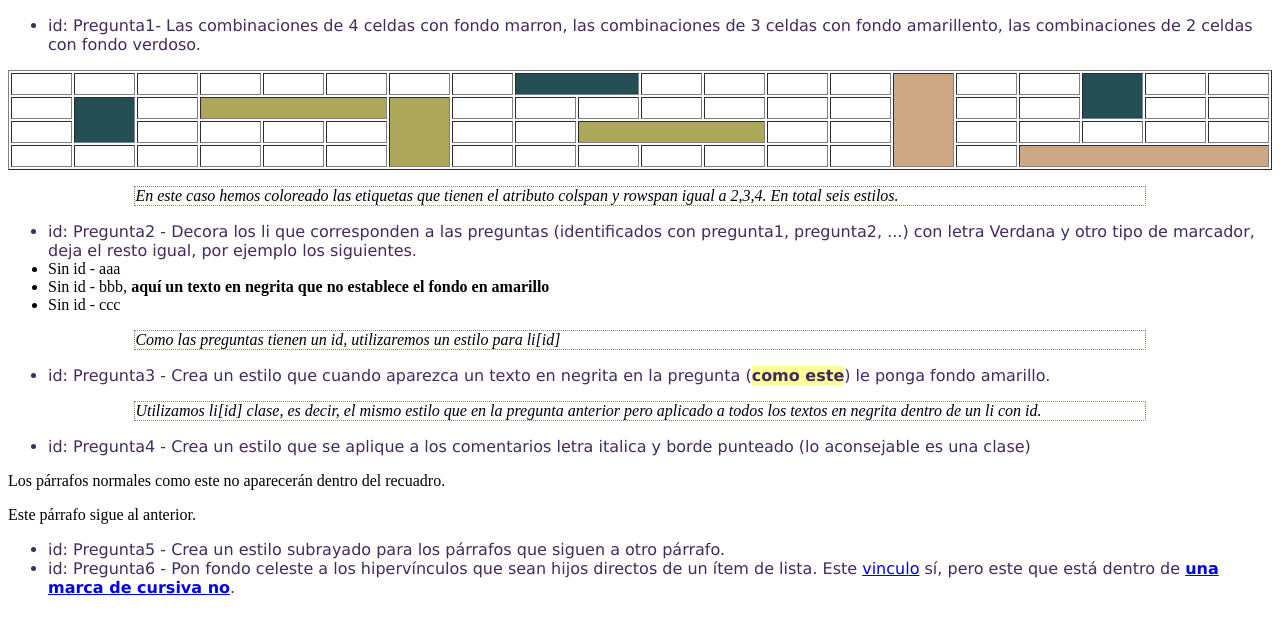
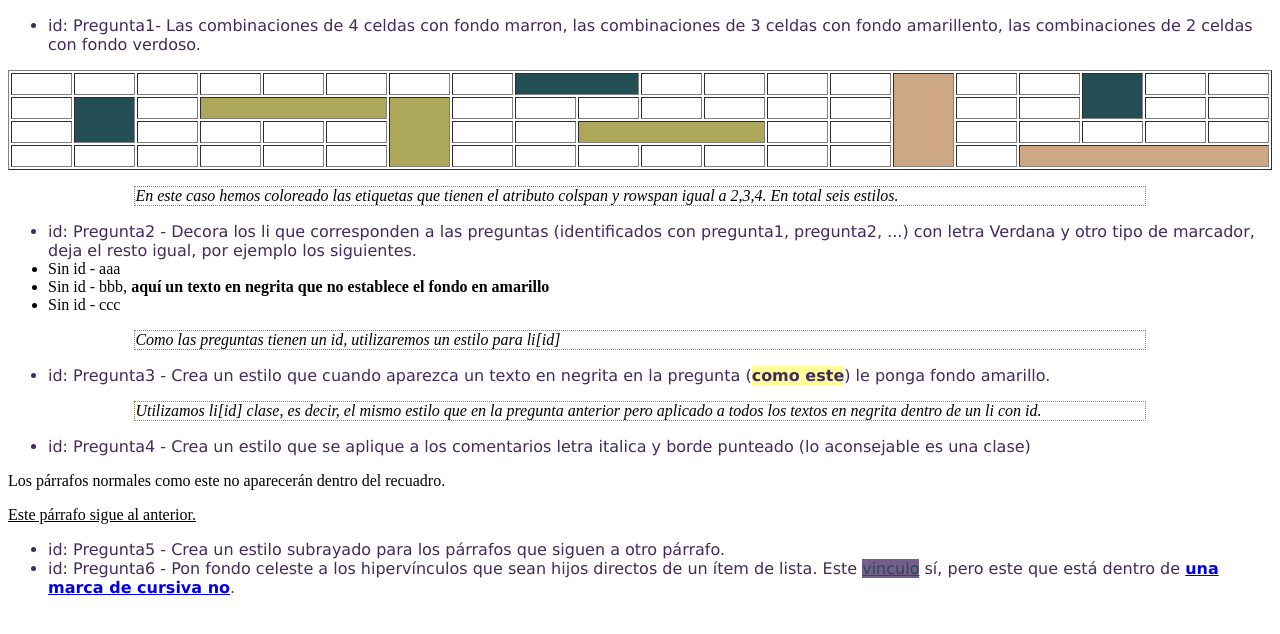
Before and after one commit to bernardomft/BernardoMoran_DIW2021, a plain HTML site: page (1)Selectores complejos/selectores_complejos.html in a window 1280 px wide. Drawn offline with Linux system fonts and the light colour scheme.

Commit message:
Update selectores_complejos.html
Ejercicio 1 finalizado

```diff
--- a/(1)Selectores complejos/selectores_complejos.html
+++ b/(1)Selectores complejos/selectores_complejos.html
@@ -26,8 +26,9 @@
 			text-decoration: underline;
 			border: thin dotted #AC8159;
 		}
+		*/
 
-		*/
+
 
 		/*Estilos de la tabla*/
 		td[colspan="2"],td[rowspan="2"]{
@@ -42,10 +43,7 @@
 			background-color: #CEA885;
 		}
 
-		/*li #pregunta1, #pregunta2, #pregunta3, #pregunta4, #pregunta5, #pregunta6{
-			color: #442A5D;
-			font-family: Verdana, Geneva, sans-serif;
-		}*/
+
 		li[id^="pregunta"]
 		{
 			color: #442A5D;
@@ -65,6 +63,14 @@
 			margin-left: 10%;
 			margin-right: 10%;
 			border: thin dotted #AC8159;
+		}
+
+		body p:last-of-type{
+			text-decoration: underline;
+		}
+		li > a{
+			color:#234E54;
+			background-color: #755E8B;
 		}
 
 
```
